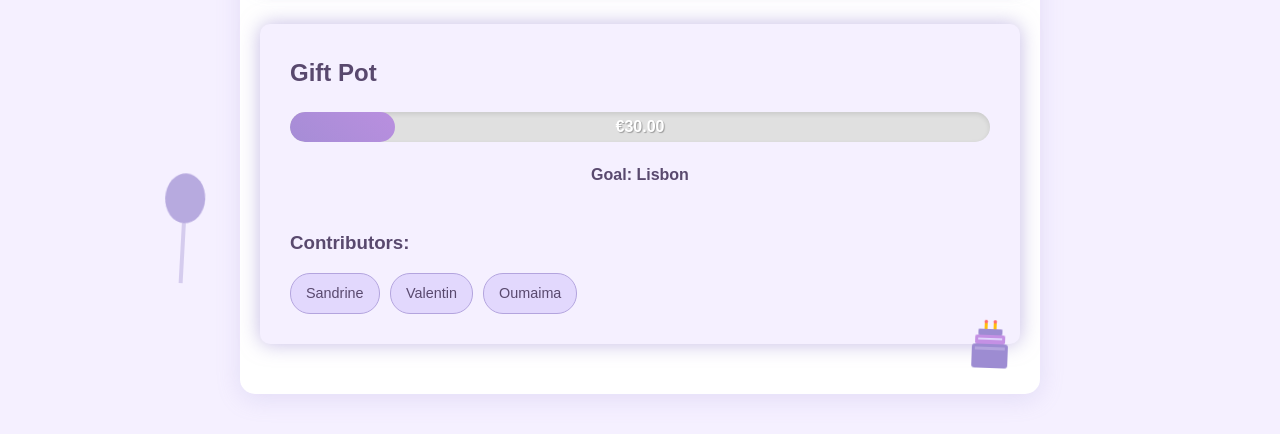
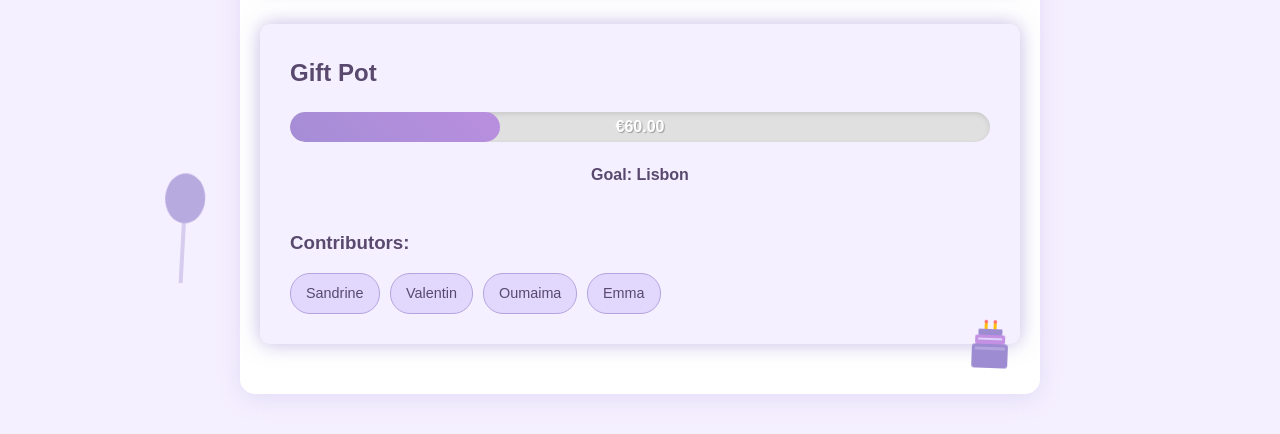
Before and after one commit to SayanChaki/SayanChaki.github.io, a plain HTML site: page bar.html in a window 1280 px wide. Shown: the part 366-800 px from the top of the page. Drawn offline with Linux system fonts and the light colour scheme; no server answers.

Commit message:
Update bar.html

```diff
--- a/bar.html
+++ b/bar.html
@@ -567,6 +567,7 @@
       Sandrine,10,02-04-2025,200
       Valentin,15,02-04-2025,200
       Oumaima,5,02-04-2025,200
+      Emma,30,02-04-2025,200
 
 `;
 
```
